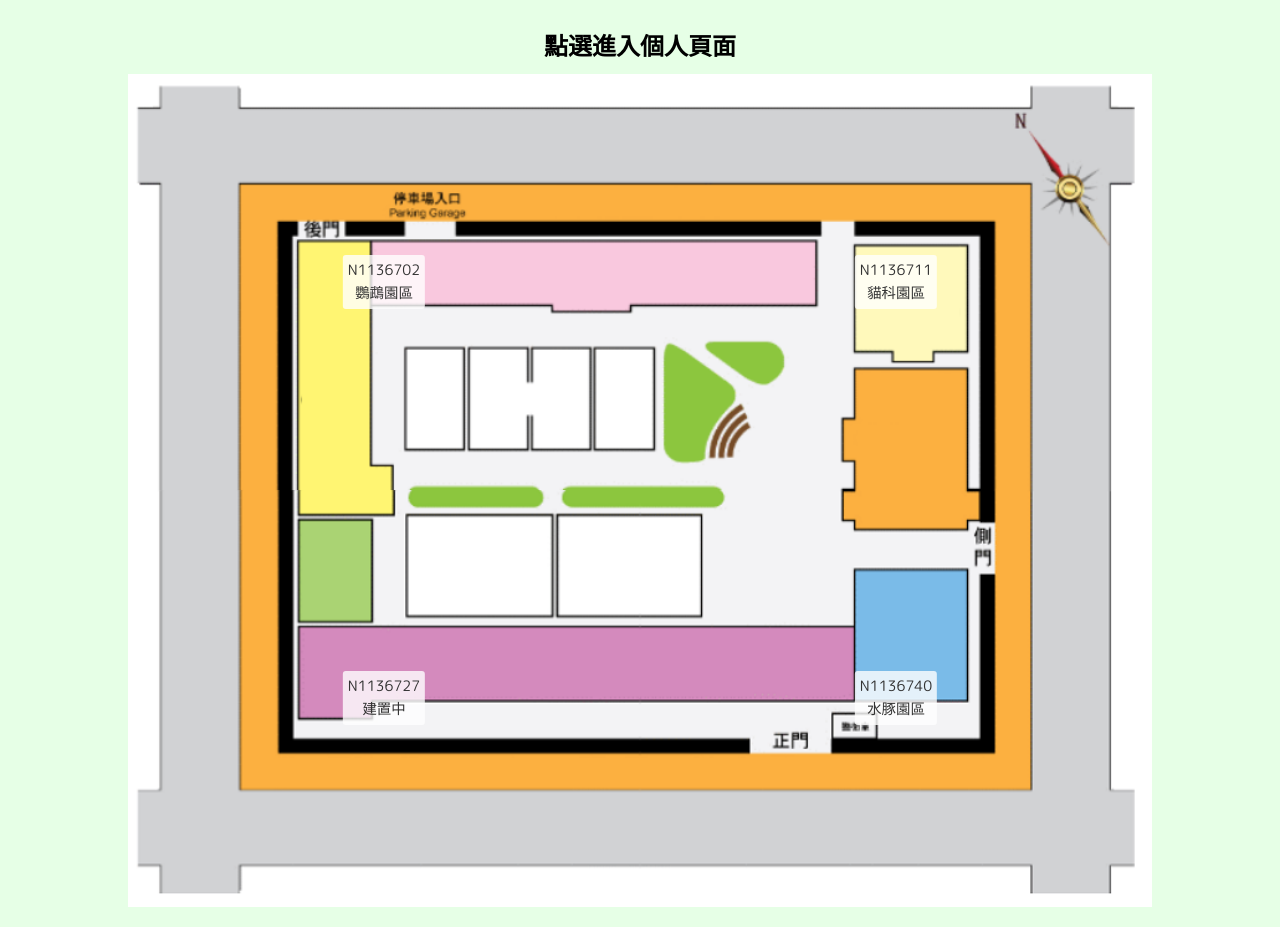
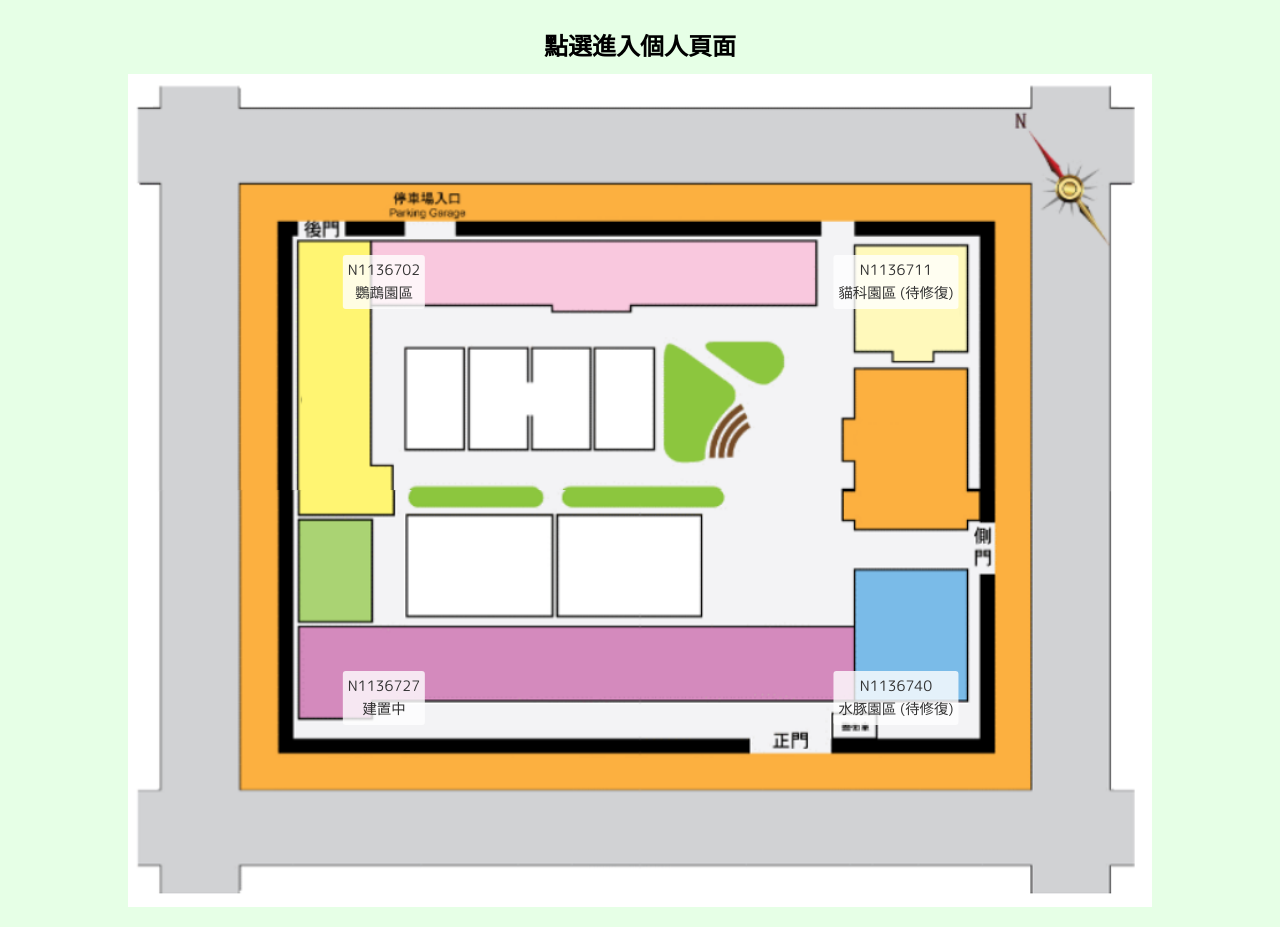
Before and after one commit to archie131/NtubN11367.github.io, a plain HTML site: page N1136727_final/index.html in a window 1280 px wide. Shown: the part 92-1019 px from the top of the page. Drawn offline with Linux system fonts and the light colour scheme.

Commit message:
Update index.html

```diff
--- a/N1136727_final/index.html
+++ b/N1136727_final/index.html
@@ -124,7 +124,7 @@
                         <div class="image-container">
                             <span>
                                 N1136711<br>
-                                貓科園區
+                                貓科園區 (待修復)
                             </span>
                             <img src="./img2.png" alt="N1136711">
                         </div>
@@ -148,7 +148,7 @@
                         <div class="image-container">
                             <span>
                                 N1136740<br>
-                                水豚園區
+                                水豚園區 (待修復)
                             </span>
                             <img src="./img4.png" alt="N1136740">
                         </div>
```
